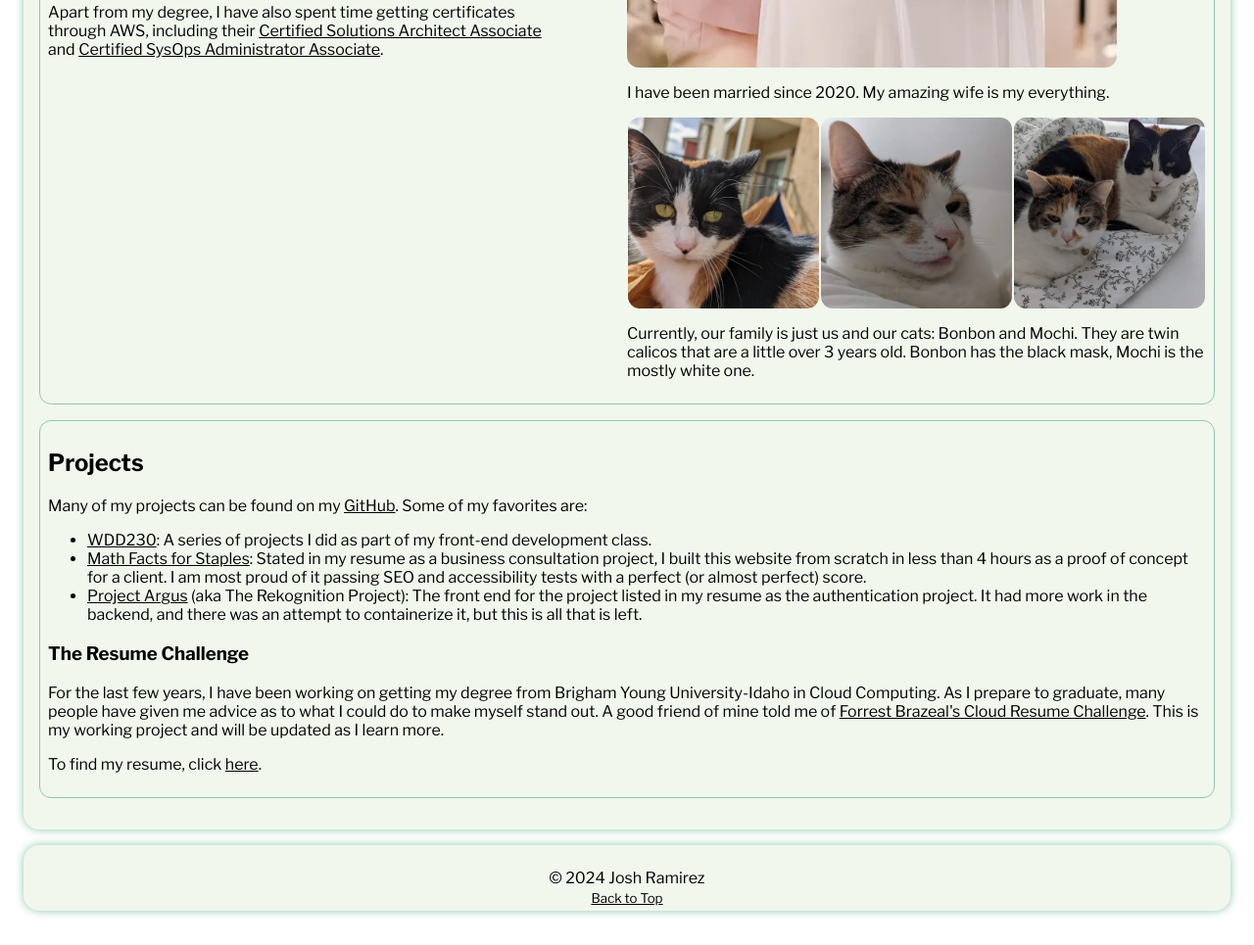
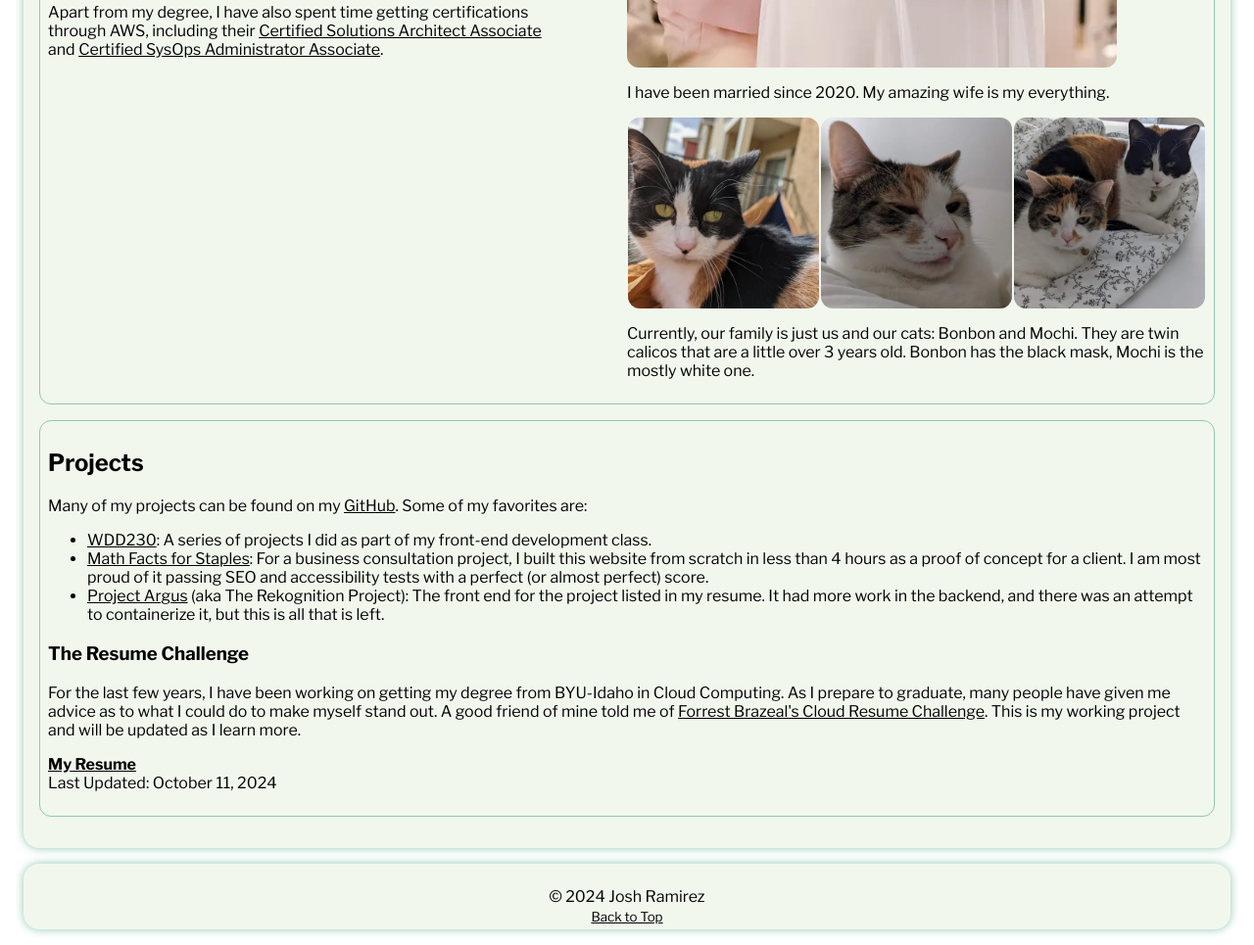
Before and after one commit to jishrami/jishplz, a plain HTML site: page index.html in a window 1280 px wide. Shown: the part 965-1930 px from the top of the page at 98% size. Drawn offline with nearby package versions, Linux system fonts and the light colour scheme.

Commit message:
chore: small editorial fixes

```diff
--- a/index.html
+++ b/index.html
@@ -45,7 +45,7 @@
                 <p class="about__desc">I am currently a student at Brigham Young University-Idaho, pursuing a BS in
                     Cloud Computing. Along with
                     the major, I am minoring in Web Development and getting a certificate in Information Technology.</p>
-                <p class="about__desc">Apart from my degree, I have also spent time getting certificates through AWS,
+                <p class="about__desc">Apart from my degree, I have also spent time getting certifications through AWS,
                     including their <a href="https://www.credly.com/badges/e95159ed-0b23-4190-8cf0-904408fefb17"
                         target="_blank">Certified
                         Solutions Architect Associate</a> and <a
@@ -78,30 +78,30 @@
                         target="_blank">WDD230</a>: A series of projects I did as part of my front-end development
                     class.</li>
                 <li class="projects__list__item"><a href="https://jishrami.github.io/mathfactsforstaples/"
-                        target="_blank">Math Facts for Staples</a>: Stated in my resume as a business consultation
+                        target="_blank">Math Facts for Staples</a>: For a business consultation
                     project, I built this website from scratch in less than 4 hours as a proof of concept for a client.
                     I am most proud of it passing SEO and accessibility tests with a perfect (or almost perfect) score.
                 </li>
                 <li class="projects__list__item"><a href="https://github.com/BradyHodge/projectArgus"
                         target="_blank">Project Argus</a> (aka The Rekognition Project): The front end for the project
-                    listed in my resume as the authentication project. It had more work in the backend, and there was an
+                    listed in my resume. It had more work in the backend, and there was an
                     attempt to containerize it, but this is all that is left.</li>
             </ul>
             <div class="projects__resume">
                 <h3 id="resume" class="projects__resume__title">The Resume Challenge</h3>
                 <p class="projects__resume__description">For the last few years, I have been working on getting my
-                    degree from Brigham Young University-Idaho in Cloud Computing. As I prepare to graduate, many people
+                    degree from BYU-Idaho in Cloud Computing. As I prepare to graduate, many people
                     have given me advice as to what I could do to make myself stand out. A good friend of mine told me
                     of <a href="https://cloudresumechallenge.dev/docs/faq/" target="_blank">Forrest Brazeal's Cloud
                         Resume Challenge</a>. This is my working project and will be updated as I learn more.</p>
-                <p class="projects__resume__description__link">To find my resume, click <a
-                        href="resume/index.html">here</a>.</p>
+                <p class="projects__resume__description__link"><a
+                        href="resume/index.html">My Resume</a></p>
                 <div class="projects__resume__counter"></div>
             </div>
         </section>
     </main>
     <footer>
-        <p class="footer__copyright">&copy; 2024 Josh Ramirez</p>
+        <p class="footer__copyright"></p>
         <button class="footer__top">Back to Top</button>
     </footer>
 
--- a/scripts/scripts.js
+++ b/scripts/scripts.js
@@ -6,3 +6,26 @@ backToTop.addEventListener("click", () => {
         behavior: "smooth"
     });
 })
+
+async function resumeUpdate() {
+    try {
+        const response = await fetch('resume/index.html');
+        if (!response.ok) {
+            throw Error(response.statusText);
+        }
+        const lastModified = new Date(response.headers.get('last-modified'));
+        const options = { year: 'numeric', month: 'long', day: 'numeric' };
+        const formattedDate = new Date(lastModified).toLocaleDateString('en-US', options);
+        document.querySelector('.projects__resume__description__link').appendChild(document.createTextNode(`Last Updated: ${formattedDate}`));
+    } catch (error) {
+        console.error('Error:', error)
+    }
+}
+
+resumeUpdate()
+
+function copyDate() {
+    document.querySelector('.footer__copyright').innerHTML = `&copy; ${new Date().getFullYear()} Josh Ramirez`;
+}
+
+copyDate()
--- a/styles/_main.scss
+++ b/styles/_main.scss
@@ -69,8 +69,19 @@ main {
     grid-column: 1 / -1;
   }
 
-  img{
+  img {
     min-width: 50px;
+  }
+
+  .projects__resume__description__link {
+    text-align: center;
+    display: flex;
+    justify-content: center;
+    flex-flow: column nowrap;
+
+    a {
+      font-weight: bold;
+    }
   }
 }
 
@@ -79,7 +90,6 @@ main {
     .about {
       display: grid;
       grid-template-columns: 1fr 1fr;
-
     }
 
     .aboutme {
@@ -95,5 +105,10 @@ main {
     #wedding-img {
       justify-self: baseline;
     }
+
+    .projects__resume__description__link {
+      display: flex;
+      align-items: start;
     }
   }
+}
```
Also changed, not shown: styles/styles.css, 1 other file. Lines whose indentation alone changed are shown as unchanged.
